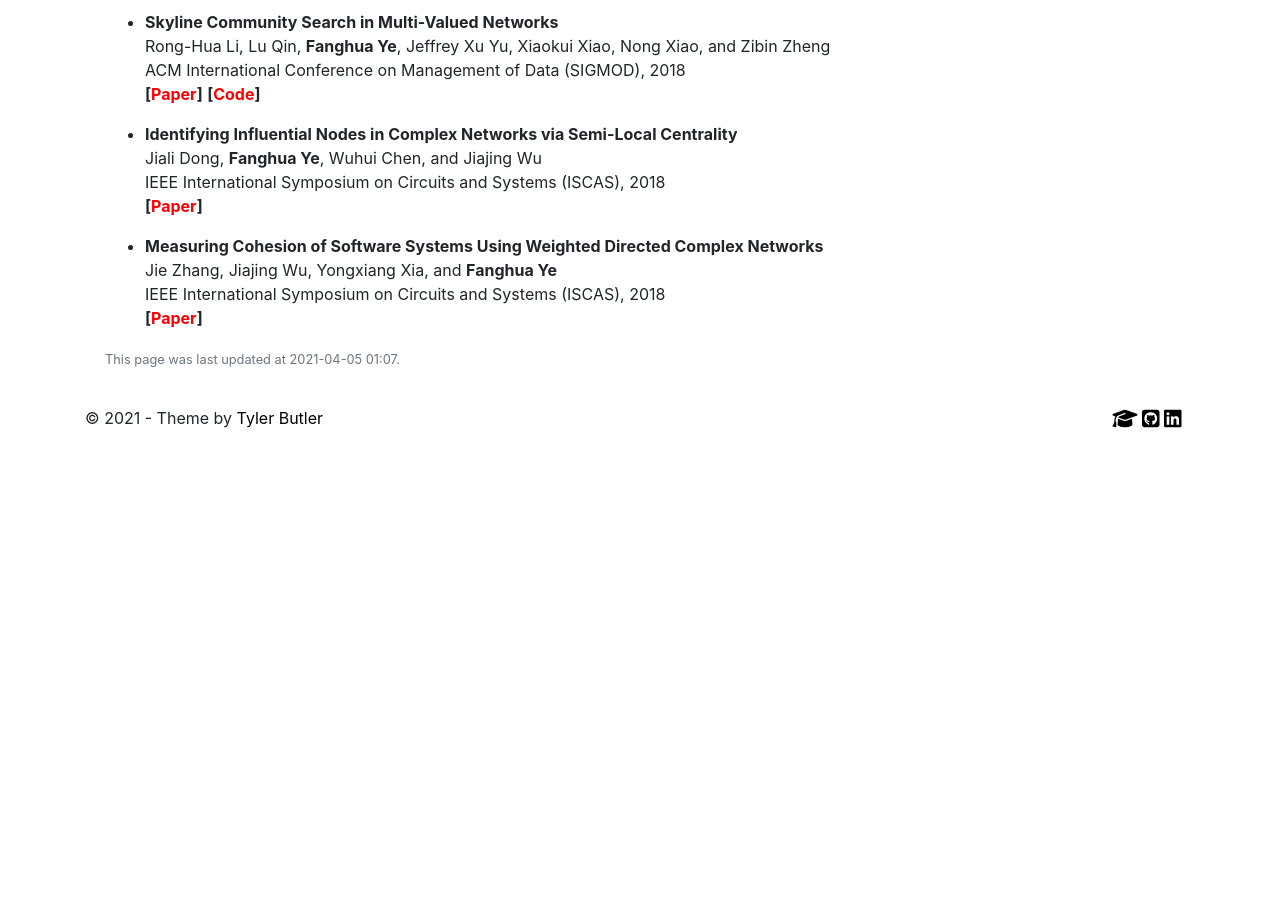
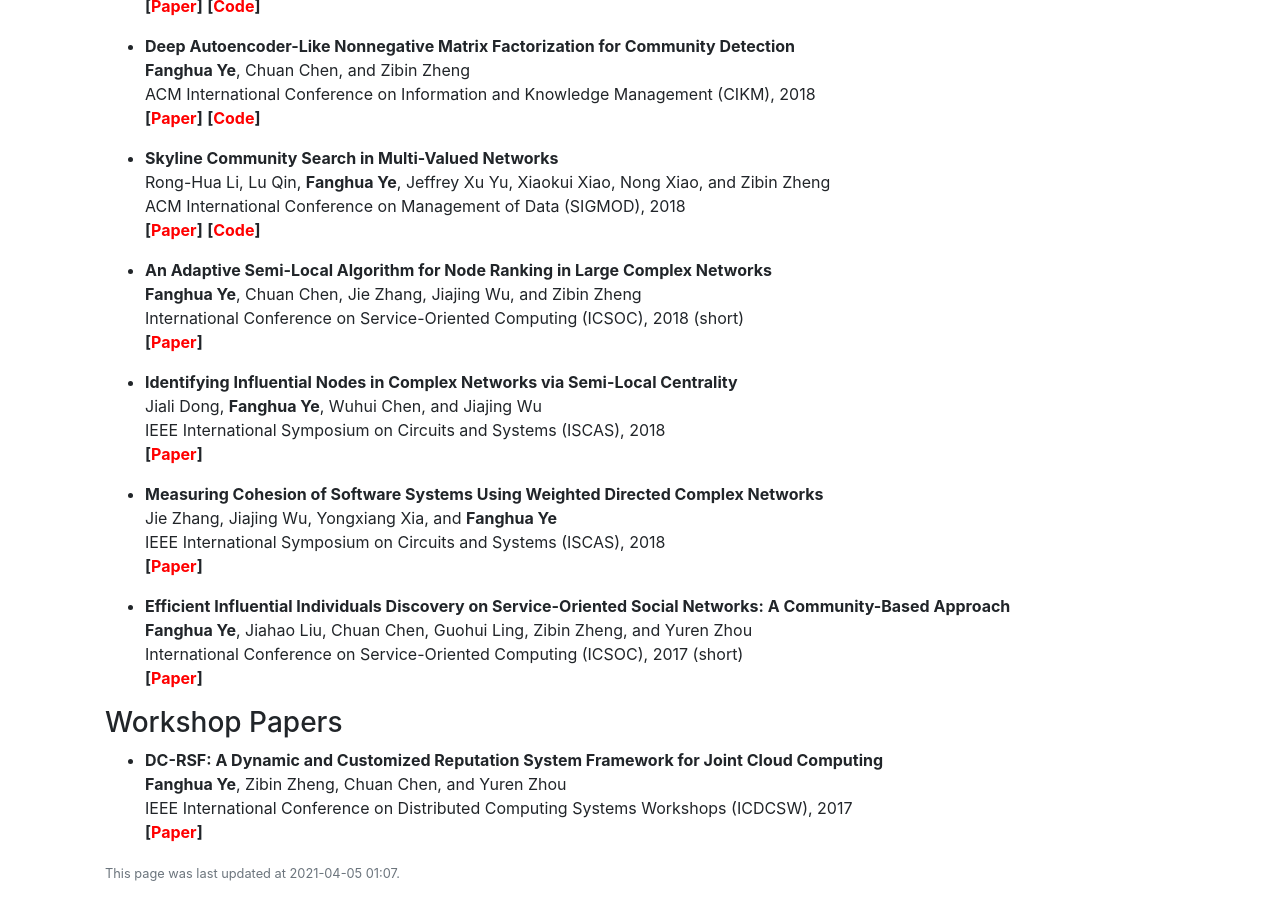
Before and after one commit to smartyfh/marvelous-mars-26de4, a Jekyll site: the page built from pages/publications.md, in a window 1280 px wide and 900 px high, scrolled down 2534 px. Built offline with Jekyll 4.4.1, drawn with Linux system fonts in a browser that asks for light colours; nearby versions of some CDN libraries; comment, search, counter and statistics services are not loaded; before the commit the page ends 2996 px from its top, so only the background shows below that; some of the changed text lies outside the part shown.

Commit message:
Update publications.md

```diff
--- a/pages/publications.md
+++ b/pages/publications.md
@@ -34,7 +34,8 @@ last-updated: 2020-10-30 5:55 PM
 
 + **Enhancing Graph Neural Networks via Auxiliary Training for Semi-Supervised Node Classification**<br/>
   Yao Wu, Yu Song, Hong Huang, **Fanghua Ye**, Xing Xie, and Hai Jin<br/>
-  Knowledge-Based Systems (KBS), 2021
+  Knowledge-Based Systems (KBS), 2021<br/>
+  **[[<font color=red>Paper</font>](https://doi.org/10.1016/j.knosys.2021.106884)]**
 
 + **Multi-Stage Network Embedding for Exploring Heterogeneous Edges**<br/>
   Hong Huang, Yu Song, **Fanghua Ye**, Xing Xie, Xuanhua Shi, and Hai Jin<br/>
@@ -65,6 +66,11 @@ last-updated: 2020-10-30 5:55 PM
   Rui Li, **Fanghua Ye**, Shaoan Xie, Chuan Chen, and Zibin Zheng<br/>
   Neurocomputing, 2019<br/>
   **[[<font color=red>Paper</font>](https://www.sciencedirect.com/science/article/abs/pii/S0925231218314036)]**
+
++ **BGN: Identifying Influential Nodes in Complex Networks via Backward Generating Networks**<br/>
+  Zhiwei Lin, **Fanghua Ye**, Chuan Chen, and Zibin Zheng<br/>
+  IEEE Access, 2018<br/>
+  **[[<font color=red>Paper</font>](https://ieeexplore.ieee.org/abstract/document/8491286)]**
 
 + **Identifying Influential Individuals on Large-Scale Social Networks: A Community Based Approach**<br/>
   **Fanghua Ye**, Jiahao Liu, Chuan Chen, Guohui Ling, Zibin Zheng, and Yuren Zhou<br/>
@@ -126,6 +132,11 @@ last-updated: 2020-10-30 5:55 PM
   ACM International Conference on Management of Data (SIGMOD), 2018 <br/>
   **[[<font color=red>Paper</font>](https://dl.acm.org/doi/10.1145/3183713.3183736)]** **[[<font color=red>Code</font>](https://github.com/smartyfh/MAIC)]**
 
++ **An Adaptive Semi-Local Algorithm for Node Ranking in Large Complex Networks**<br/>
+  **Fanghua Ye**, Chuan Chen, Jie Zhang, Jiajing Wu, and Zibin Zheng<br/>
+  International Conference on Service-Oriented Computing (ICSOC), 2018 (short) <br/>
+  **[[<font color=red>Paper</font>](https://link.springer.com/chapter/10.1007/978-3-030-03596-9_36)]**
+
 + **Identifying Influential Nodes in Complex Networks via Semi-Local Centrality**<br/>
   Jiali Dong, **Fanghua Ye**, Wuhui Chen, and Jiajing Wu<br/>
   IEEE International Symposium on Circuits and Systems (ISCAS), 2018 <br/>
@@ -135,3 +146,17 @@ last-updated: 2020-10-30 5:55 PM
   Jie Zhang, Jiajing Wu, Yongxiang Xia, and **Fanghua Ye**<br/>
   IEEE International Symposium on Circuits and Systems (ISCAS), 2018 <br/>
   **[[<font color=red>Paper</font>](https://ieeexplore.ieee.org/abstract/document/8351747)]**
+
++ **Efficient Influential Individuals Discovery on Service-Oriented Social Networks: A Community-Based Approach**<br/>
+  **Fanghua Ye**, Jiahao Liu, Chuan Chen, Guohui Ling, Zibin Zheng, and Yuren Zhou<br/>
+  International Conference on Service-Oriented Computing (ICSOC), 2017 (short) <br/>
+  **[[<font color=red>Paper</font>](https://link.springer.com/chapter/10.1007/978-3-319-69035-3_44)]**
+
+
+
+### Workshop Papers
+
++ **DC-RSF: A Dynamic and Customized Reputation System Framework for Joint Cloud Computing**<br/>
+  **Fanghua Ye**, Zibin Zheng, Chuan Chen, and Yuren Zhou<br/>
+  IEEE International Conference on Distributed Computing Systems Workshops (ICDCSW), 2017 <br/>
+  **[[<font color=red>Paper</font>](https://ieeexplore.ieee.org/abstract/document/7979829)]**
```
